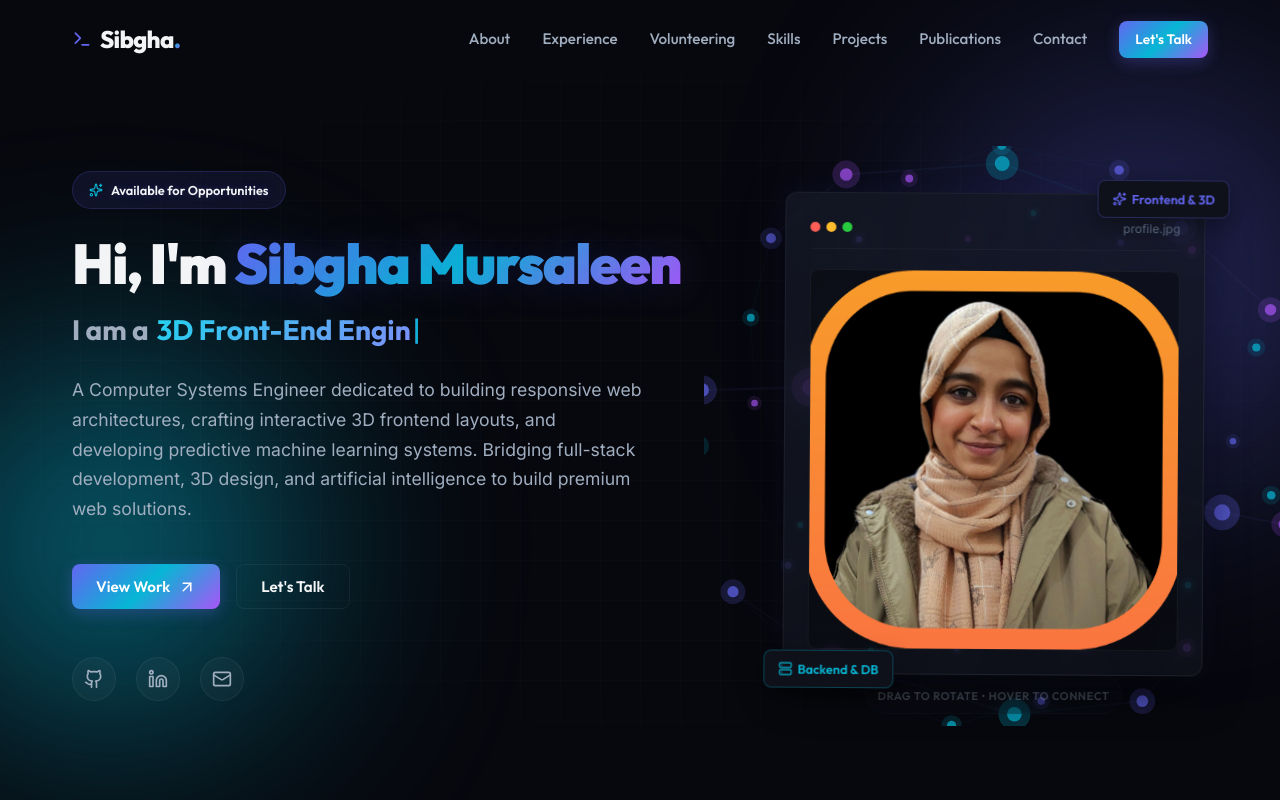
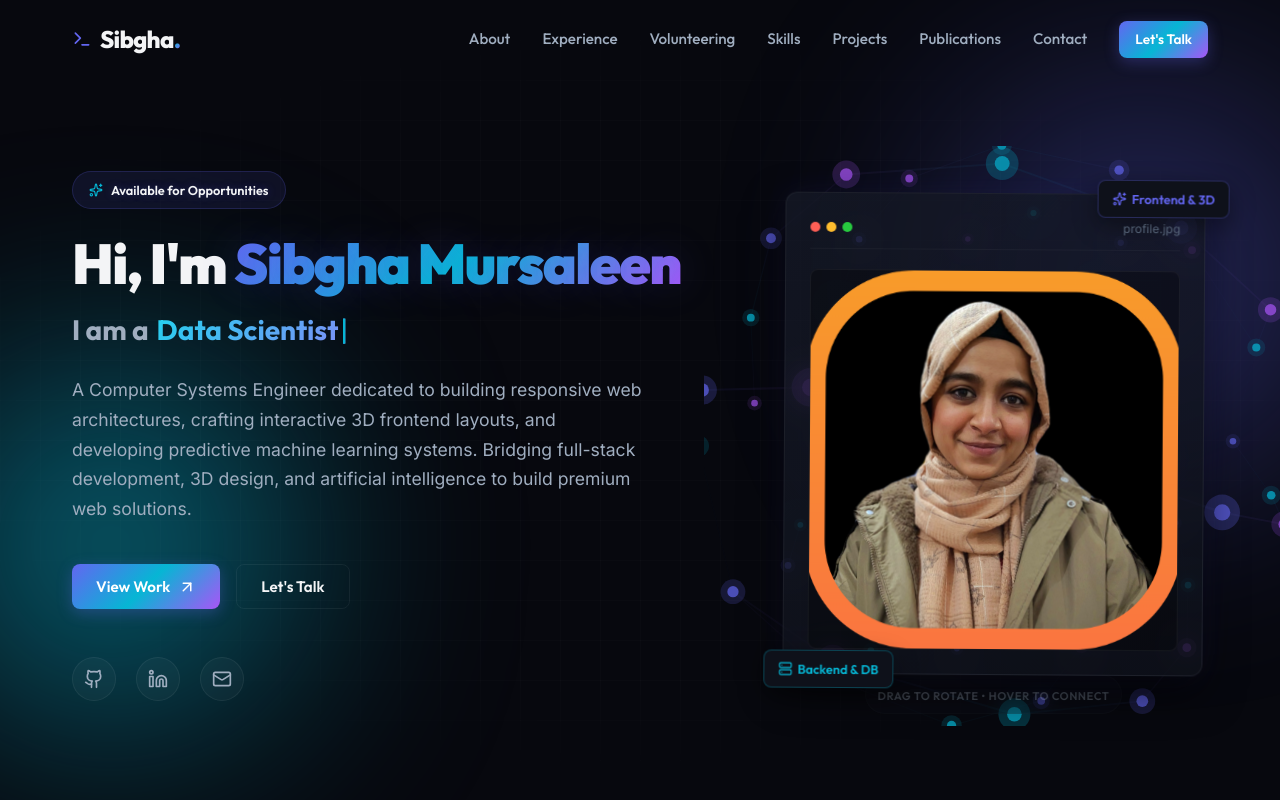
Before and after one commit to SibghaMursaleen/MyPortfolio, a React (Vite) app: page / in a window 1280 px wide. Shown: the top 800 px of the page. Built offline with nearby package versions, Linux system fonts and the light colour scheme.

Commit message:
hero changed

```diff
--- a/src/components/Hero.jsx
+++ b/src/components/Hero.jsx
@@ -5,7 +5,7 @@ import ThreeDInteractive from './ThreeDInteractive';
 import './Hero.css';
 
 export default function Hero() {
-  const titles = ["Full-Stack Web Developer", "3D Front-End Engineer", "AI & Data Scientist"];
+  const titles = ["Full-Stack Web Developer", "Data Scientist"];
   const [titleIndex, setTitleIndex] = useState(0);
   const [displayText, setDisplayText] = useState('');
   const [isDeleting, setIsDeleting] = useState(false);
```
